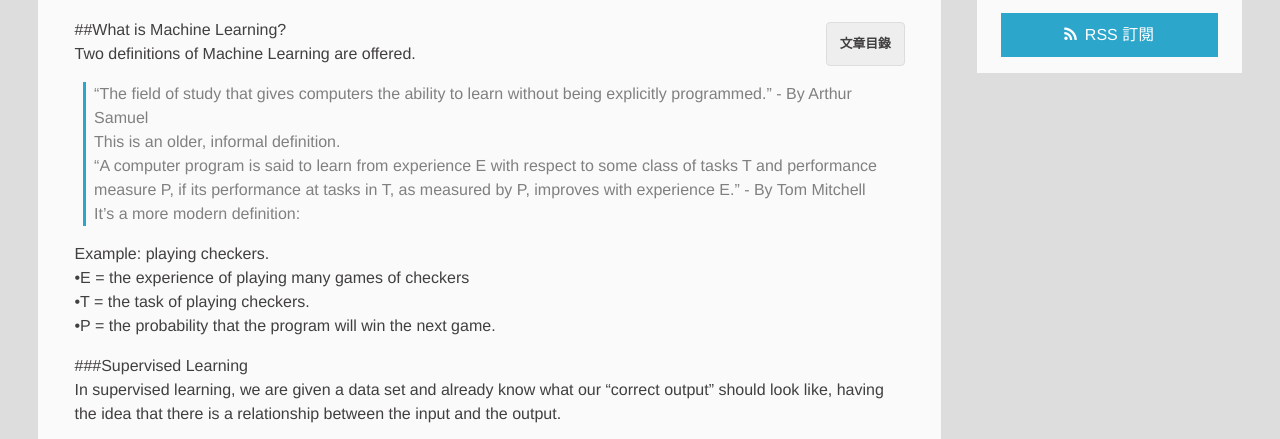
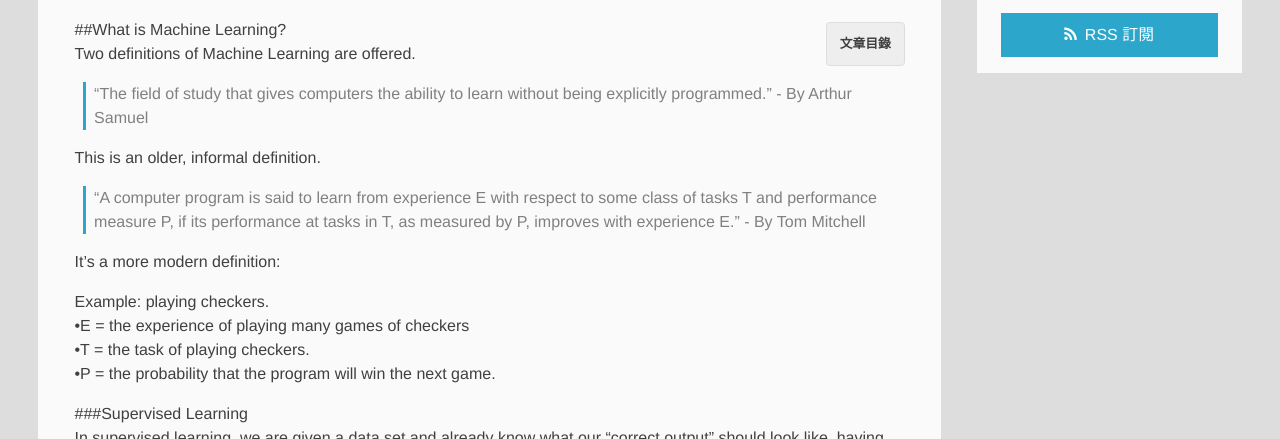
Before and after one commit to LH125/LH125.github.io, a plain HTML site: page 2015/10/11/What-s-Machine-Learning/index.html in a window 1280 px wide. Shown: the part 339-778 px from the top of the page. Drawn offline with Linux system fonts and the light colour scheme.

Commit message:
Site updated: 2015-10-11 14:46:33

```diff
--- a/2015/10/11/What-s-Machine-Learning/index.html
+++ b/2015/10/11/What-s-Machine-Learning/index.html
@@ -13,20 +13,26 @@
 
     <meta name="description" content="##What is Machine Learning?Two definitions of Machine Learning are offered.
 
-“The field of study that gives computers the ability to learn without being explicitly programmed.” - By Arthur SamuelThis">
+“The field of study that gives computers the ability to learn without being explicitly programmed.” - By Arthur Samuel
+
+Th">
 <meta property="og:type" content="article">
 <meta property="og:title" content="What is Machine Learning?">
 <meta property="og:url" content="http://LH125.github.io/2015/10/11/What-s-Machine-Learning/index.html">
 <meta property="og:site_name" content="Big Data and Life">
 <meta property="og:description" content="##What is Machine Learning?Two definitions of Machine Learning are offered.
 
-“The field of study that gives computers the ability to learn without being explicitly programmed.” - By Arthur SamuelThis">
-<meta property="og:updated_time" content="2015-10-11T06:36:38.908Z">
+“The field of study that gives computers the ability to learn without being explicitly programmed.” - By Arthur Samuel
+
+Th">
+<meta property="og:updated_time" content="2015-10-11T06:46:15.655Z">
 <meta name="twitter:card" content="summary">
 <meta name="twitter:title" content="What is Machine Learning?">
 <meta name="twitter:description" content="##What is Machine Learning?Two definitions of Machine Learning are offered.
 
-“The field of study that gives computers the ability to learn without being explicitly programmed.” - By Arthur SamuelThis">
+“The field of study that gives computers the ability to learn without being explicitly programmed.” - By Arthur Samuel
+
+Th">
 
 
     <link rel="alternative" href="/atom.xml" title="Big Data and Life" type="application/atom+xml">
@@ -108,8 +114,13 @@
 
 		<p>##What is Machine Learning?<br>Two definitions of Machine Learning are offered. </p>
 <blockquote>
-<p>“The field of study that gives computers the ability to learn without being explicitly programmed.” - By Arthur Samuel<br>This is an older, informal definition.<br>“A computer program is said to learn from experience E with respect to some class of tasks T and performance measure P, if its performance at tasks in T, as measured by P, improves with experience E.” - By Tom Mitchell<br>It’s a more modern definition: </p>
+<p>“The field of study that gives computers the ability to learn without being explicitly programmed.” - By Arthur Samuel</p>
 </blockquote>
+<p>This is an older, informal definition.</p>
+<blockquote>
+<p>“A computer program is said to learn from experience E with respect to some class of tasks T and performance measure P, if its performance at tasks in T, as measured by P, improves with experience E.” - By Tom Mitchell</p>
+</blockquote>
+<p>It’s a more modern definition: </p>
 <p>Example: playing checkers.<br>•E = the experience of playing many games of checkers<br>•T = the task of playing checkers.<br>•P = the probability that the program will win the next game.</p>
 <p>###Supervised Learning<br>In supervised learning, we are given a data set and already know what our “correct output” should look like, having the idea that there is a relationship between the input and the output.</p>
 <p>###Unsupervised Learning<br>Unsupervised learning, on the other hand, allows us to “approach problems with little or no idea” what our results should look like. We can derive structure from data where we don’t necessarily know the effect of the variables.</p>
--- a/index.html
+++ b/index.html
@@ -96,8 +96,13 @@
 
         <p>##What is Machine Learning?<br>Two definitions of Machine Learning are offered. </p>
 <blockquote>
-<p>“The field of study that gives computers the ability to learn without being explicitly programmed.” - By Arthur Samuel<br>This is an older, informal definition.<br>“A computer program is said to learn from experience E with respect to some class of tasks T and performance measure P, if its performance at tasks in T, as measured by P, improves with experience E.” - By Tom Mitchell<br>It’s a more modern definition: </p>
+<p>“The field of study that gives computers the ability to learn without being explicitly programmed.” - By Arthur Samuel</p>
 </blockquote>
+<p>This is an older, informal definition.</p>
+<blockquote>
+<p>“A computer program is said to learn from experience E with respect to some class of tasks T and performance measure P, if its performance at tasks in T, as measured by P, improves with experience E.” - By Tom Mitchell</p>
+</blockquote>
+<p>It’s a more modern definition: </p>
 <p>Example: playing checkers.<br>•E = the experience of playing many games of checkers<br>•T = the task of playing checkers.<br>•P = the probability that the program will win the next game.</p>
 <p>###Supervised Learning<br>In supervised learning, we are given a data set and already know what our “correct output” should look like, having the idea that there is a relationship between the input and the output.</p>
 <p>###Unsupervised Learning<br>Unsupervised learning, on the other hand, allows us to “approach problems with little or no idea” what our results should look like. We can derive structure from data where we don’t necessarily know the effect of the variables.</p>
```
